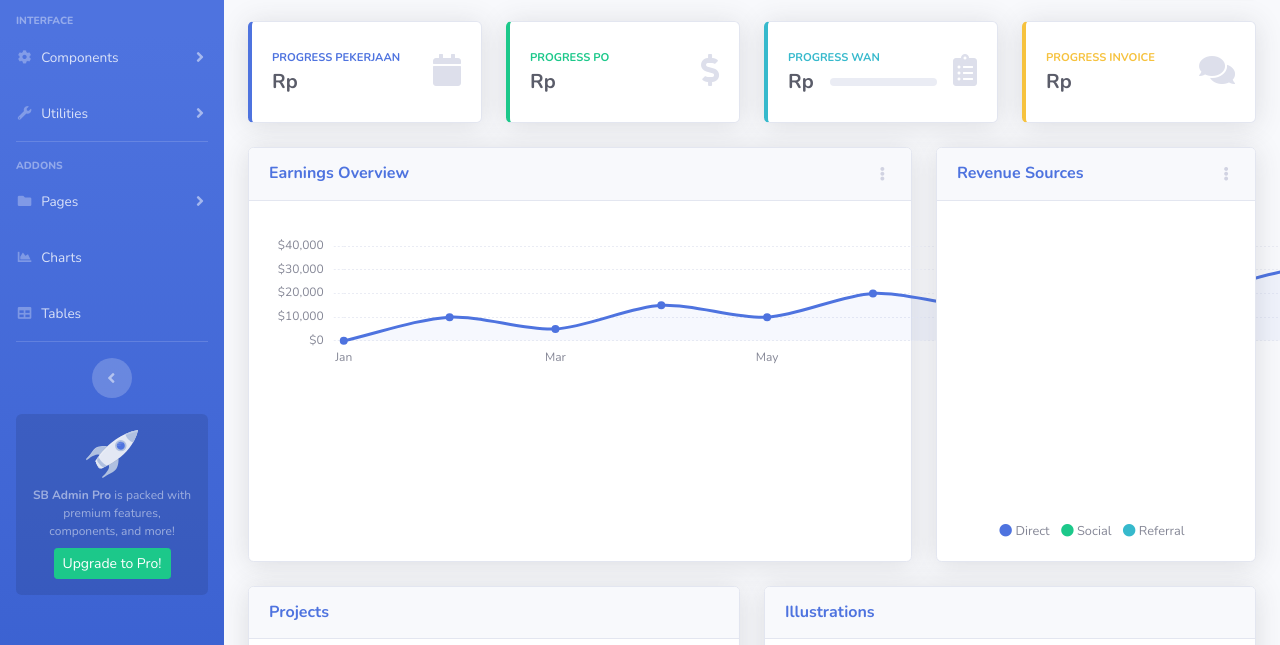
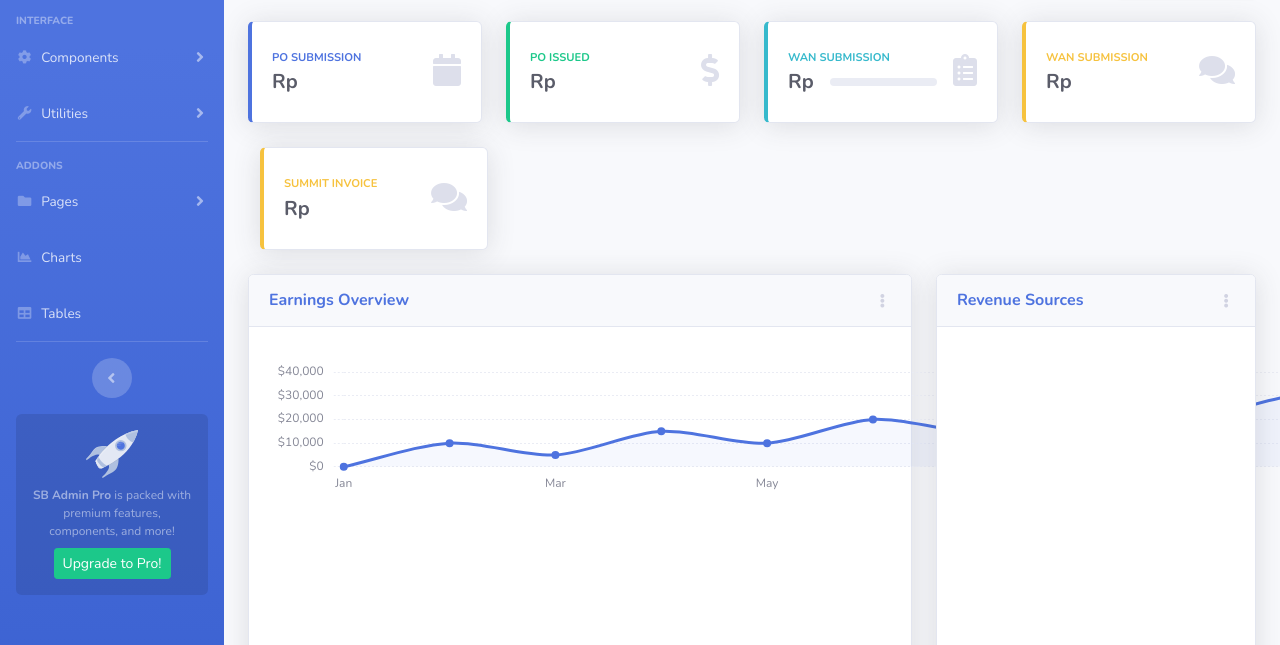
Before and after one commit to onesimussuriadi-coding/Project_GS, a website with bundled scripts: page index.html in a window 1280 px wide. Shown: the part 131-776 px from the top of the page. Built offline with nearby package versions, Linux system fonts and the light colour scheme.

Commit message:
Update index.html

```diff
--- a/index.html
+++ b/index.html
@@ -375,14 +375,14 @@
                     <!-- Content Row -->
                     <div class="row">
 
-                        <!-- PROGRESS PEKERJAAN Card Example -->
+                        <!-- PO Submission Card Example -->
                         <div class="col-xl-3 col-md-6 mb-4">
                             <div class="card border-left-primary shadow h-100 py-2">
                                 <div class="card-body">
                                     <div class="row no-gutters align-items-center">
                                         <div class="col mr-2">
                                             <div class="text-xs font-weight-bold text-primary text-uppercase mb-1">
-                                                PROGRESS PEKERJAAN</div>
+                                                PO Submission</div>
                                             <div class="h5 mb-0 font-weight-bold text-gray-800">Rp</div>
                                         </div>
                                         <div class="col-auto">
@@ -393,14 +393,14 @@
                             </div>
                         </div>
 
-                        <!-- PROGRESS PEKERJAAN Card Example -->
+                        <!-- PO Submission Card Example -->
                         <div class="col-xl-3 col-md-6 mb-4">
                             <div class="card border-left-success shadow h-100 py-2">
                                 <div class="card-body">
                                     <div class="row no-gutters align-items-center">
                                         <div class="col mr-2">
                                             <div class="text-xs font-weight-bold text-success text-uppercase mb-1">
-                                                PROGRESS PO</div>
+                                                PO Issued</div>
                                             <div class="h5 mb-0 font-weight-bold text-gray-800">Rp</div>
                                         </div>
                                         <div class="col-auto">
@@ -411,13 +411,13 @@
                             </div>
                         </div>
 
-                        <!-- PROGRESS PEKERJAAN Card Example -->
+                        <!-- PO Submission Card Example -->
                         <div class="col-xl-3 col-md-6 mb-4">
                             <div class="card border-left-info shadow h-100 py-2">
                                 <div class="card-body">
                                     <div class="row no-gutters align-items-center">
                                         <div class="col mr-2">
-                                            <div class="text-xs font-weight-bold text-info text-uppercase mb-1">PROGRESS WAN
+                                            <div class="text-xs font-weight-bold text-info text-uppercase mb-1">WAN Submission
                                             </div>
                                             <div class="row no-gutters align-items-center">
                                                 <div class="col-auto">
@@ -440,14 +440,14 @@
                             </div>
                         </div>
 
-                        <!-- PROGRESS INVOICE Card Example -->
+                        <!-- WAN Submission Card Example -->
                         <div class="col-xl-3 col-md-6 mb-4">
                             <div class="card border-left-warning shadow h-100 py-2">
                                 <div class="card-body">
                                     <div class="row no-gutters align-items-center">
                                         <div class="col mr-2">
                                             <div class="text-xs font-weight-bold text-warning text-uppercase mb-1">
-                                                PROGRESS INVOICE</div>
+                                                WAN Submission</div>
                                             <div class="h5 mb-0 font-weight-bold text-gray-800">Rp</div>
                                         </div>
                                         <div class="col-auto">
@@ -459,6 +459,23 @@
                         </div>
                     </div>
 
+                    <!-- Summit Invoice Card Example -->
+<div class="col-xl-3 col-md-6 mb-4">
+    <div class="card border-left-warning shadow h-100 py-2">
+        <div class="card-body">
+            <div class="row no-gutters align-items-center">
+                <div class="col mr-2">
+                    <div class="text-xs font-weight-bold text-warning text-uppercase mb-1">
+                        Summit Invoice</div>
+                    <div class="h5 mb-0 font-weight-bold text-gray-800">Rp</div>
+                </div>
+                <div class="col-auto">
+                    <i class="fas fa-comments fa-2x text-gray-300"></i>
+                </div>
+            </div>
+        </div>
+    </div>
+</div>
                     <!-- Content Row -->
 
                     <div class="row">
```
